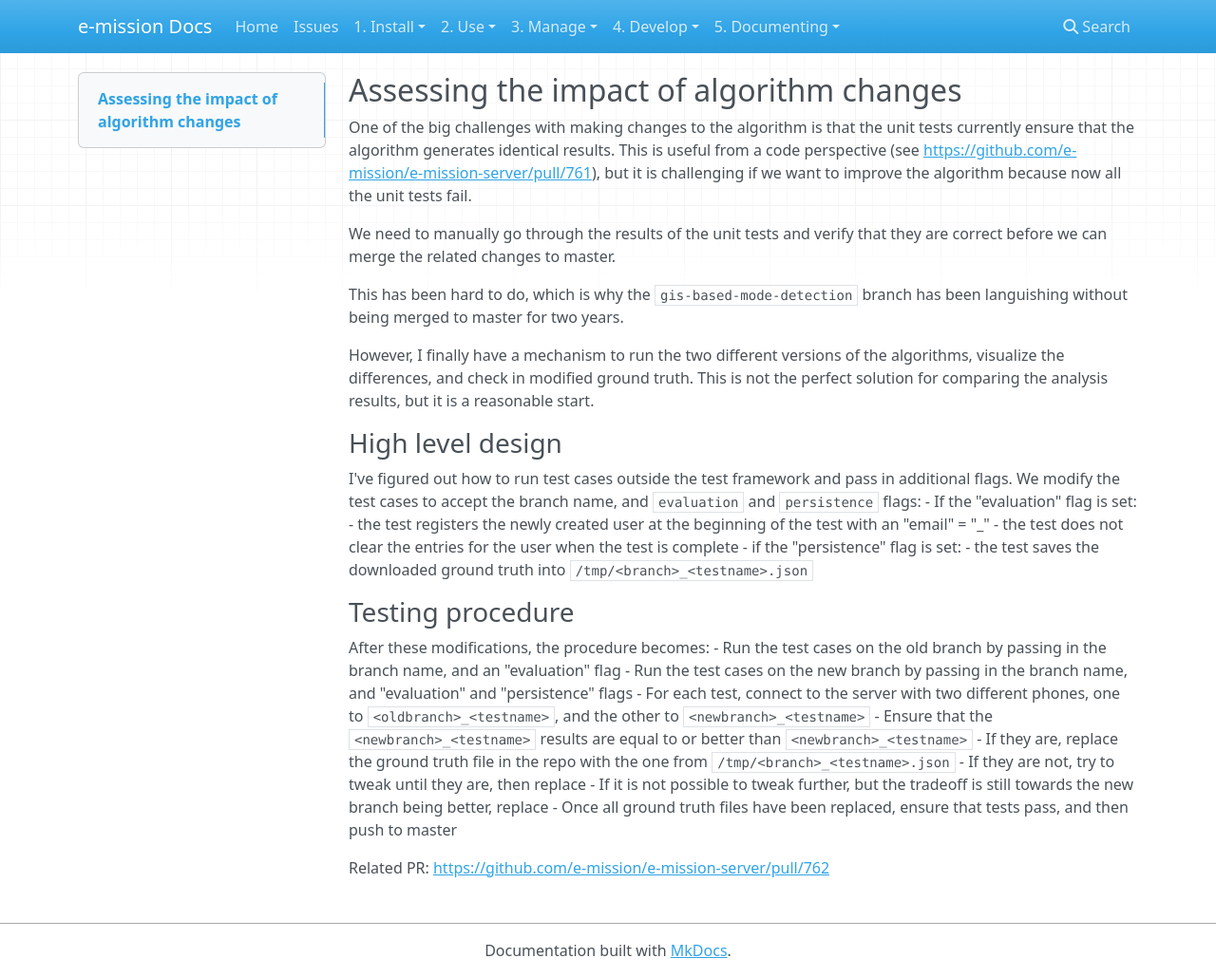
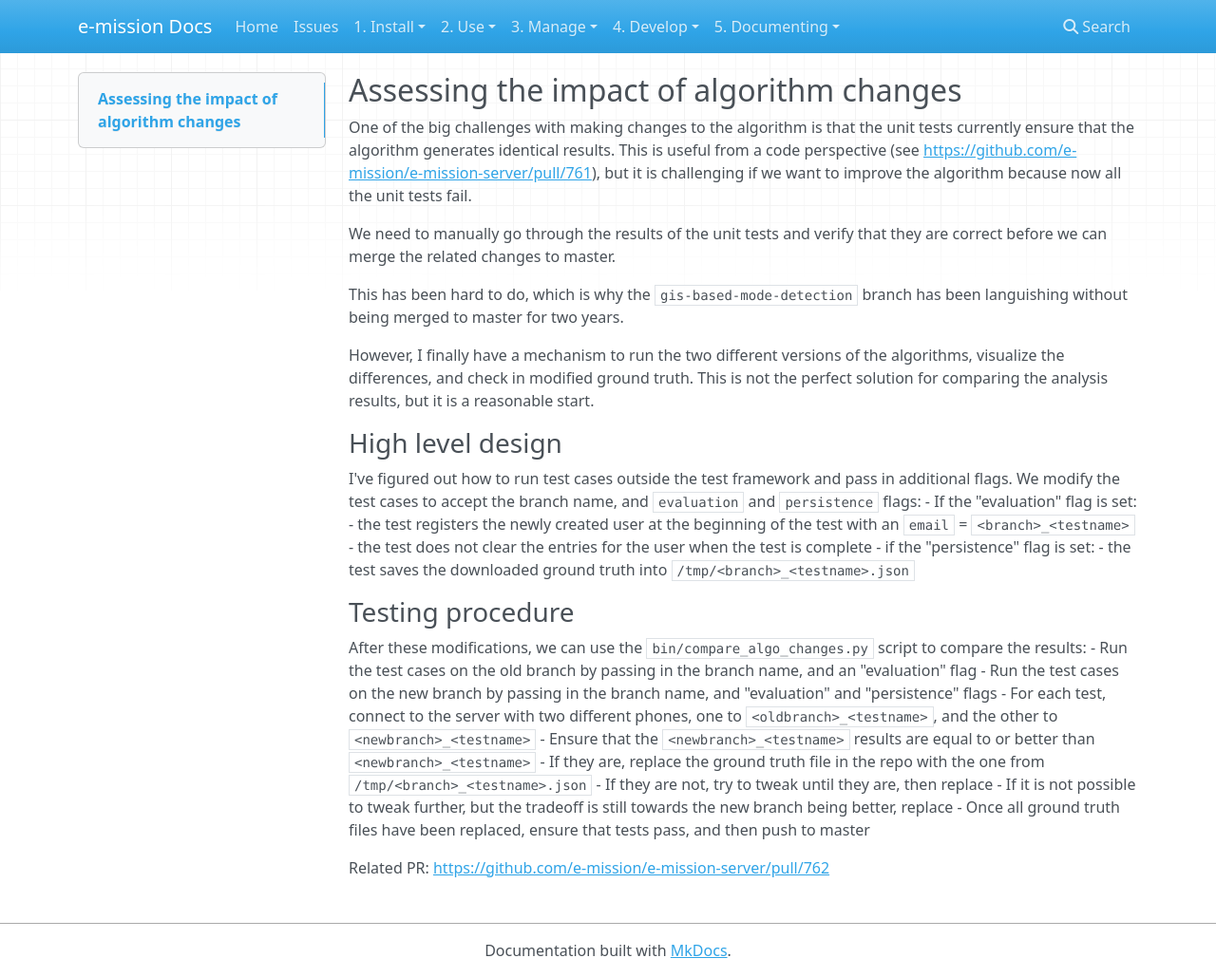
Before and after one commit to e-mission/e-mission-docs, an MkDocs documentation site: the page built from docs/dev/back/algo_changes_outcome.md, in a window 1280 px wide and 1029 px high. Shown: the whole window at 95% size. Built offline with MkDocs 1.6.1, drawn with Linux system fonts in a browser that asks for light colours; nearby versions of some CDN libraries.

Commit message:
Update algo_changes_outcome.md

```diff
--- a/docs/dev/back/algo_changes_outcome.md
+++ b/docs/dev/back/algo_changes_outcome.md
@@ -22,14 +22,14 @@ reasonable start.
 I've figured out how to run test cases outside the test framework and pass in additional flags.
 We modify the test cases to accept the branch name, and `evaluation` and `persistence` flags:
   - If the "evaluation" flag is set:
-      - the test registers the newly created user at the beginning of the test with an "email" = "<branch>_<testname>"
+      - the test registers the newly created user at the beginning of the test with an `email` = `<branch>_<testname>`
       - the test does not clear the entries for the user when the test is complete
   - if the "persistence" flag is set:
       - the test saves the downloaded ground truth into `/tmp/<branch>_<testname>.json`
 
 ### Testing procedure ###
 
-After these modifications, the procedure becomes:
+After these modifications, we can use the `bin/compare_algo_changes.py` script to compare the results:
 - Run the test cases on the old branch by passing in the branch name, and an "evaluation" flag
 - Run the test cases on the new branch by passing in the branch name, and "evaluation" and "persistence" flags
 - For each test, connect to the server with two different phones, one to `<oldbranch>_<testname>`, and the other to `<newbranch>_<testname>`
```
